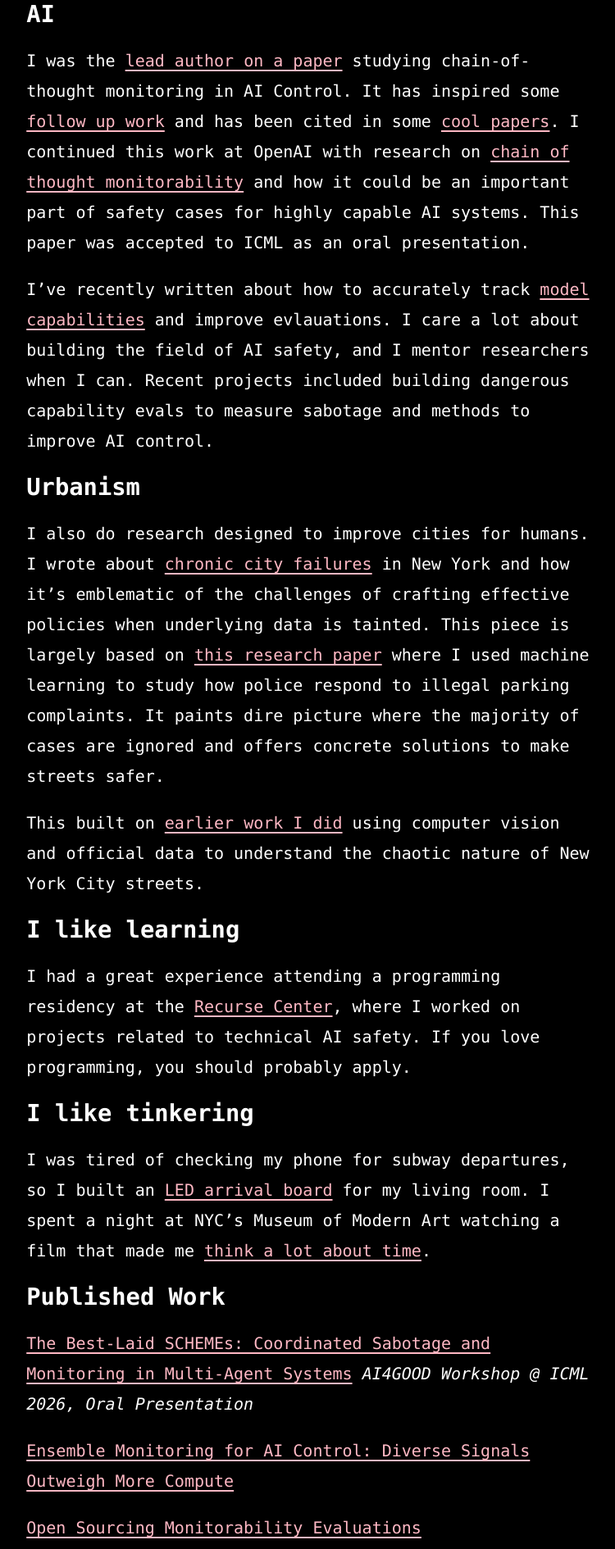
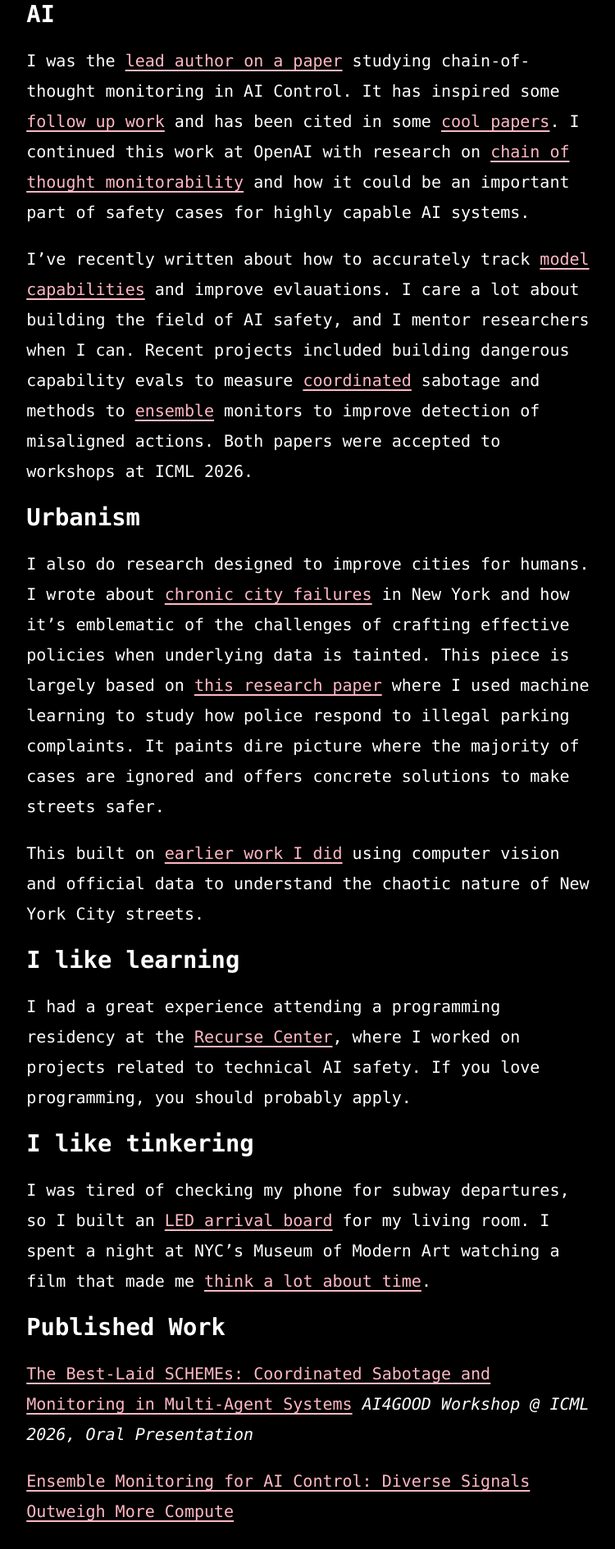
Before and after one commit to benarnav/benarnav.github.io, a Jekyll site: the page built from index.md, in a window 1280 px wide. Shown: the part 576-2466 px from the top of the page at 82% size, without its empty margins (261-1011 px from the left). Built offline with Jekyll 4.4.1, drawn with Linux system fonts in a browser that asks for light colours; some web fonts are replaced; some of the changed text lies outside the part shown.

Commit message:
update text, add links

```diff
--- a/index.md
+++ b/index.md
@@ -15,9 +15,9 @@
 
 ### AI
 
-I was the [lead author on a paper](https://arxiv.org/abs/2505.23575) studying chain-of-thought monitoring in AI Control. It has inspired some [follow up work](https://www.lesswrong.com/posts/nRcKDYi2KfRTXdvDF/extract-and-evaluate-monitoring-can-significantly-enhance) and has been cited in some [cool papers](https://arxiv.org/pdf/2507.11473). I continued this work at OpenAI with research on [chain of thought monitorability](https://openai.com/index/evaluating-chain-of-thought-monitorability/) and how it could be an important part of safety cases for highly capable AI systems. This paper was accepted to ICML as an oral presentation.
+I was the [lead author on a paper](https://arxiv.org/abs/2505.23575) studying chain-of-thought monitoring in AI Control. It has inspired some [follow up work](https://www.lesswrong.com/posts/nRcKDYi2KfRTXdvDF/extract-and-evaluate-monitoring-can-significantly-enhance) and has been cited in some [cool papers](https://arxiv.org/pdf/2507.11473). I continued this work at OpenAI with research on [chain of thought monitorability](https://openai.com/index/evaluating-chain-of-thought-monitorability/) and how it could be an important part of safety cases for highly capable AI systems.
 
-I've recently written about how to accurately track [model capabilities](https://openai.com/index/why-we-no-longer-evaluate-swe-bench-verified/) and improve evlauations. I care a lot about building the field of AI safety, and I mentor researchers when I can. Recent projects included building dangerous capability evals to measure sabotage and methods to improve AI control.
+I've recently written about how to accurately track [model capabilities](https://openai.com/index/why-we-no-longer-evaluate-swe-bench-verified/) and improve evlauations. I care a lot about building the field of AI safety, and I mentor researchers when I can. Recent projects included building dangerous capability evals to measure [coordinated](https://arxiv.org/abs/2605.29178) sabotage and methods to [ensemble](https://arxiv.org/abs/2605.15377) monitors to improve detection of misaligned actions. Both papers were accepted to workshops at ICML 2026.
 
 ### Urbanism
 
```
